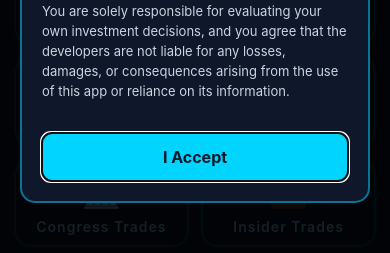
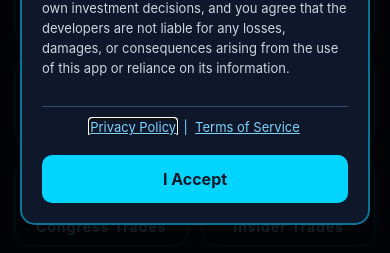
Before and after one commit to cryptoaccess/StockFinderAI, a React Native app: screen /Home in a window 390 px wide. Shown: the part 457-710 px from the top of the page. Built offline with nearby package versions, Linux system fonts and the light colour scheme; no server answers.

Commit message:
StockfinderAI automates stock research and find the best stocks to buy

```diff
--- a/src/screens/HomeScreen.tsx
+++ b/src/screens/HomeScreen.tsx
@@ -10,7 +10,8 @@ import {
   Alert,
   StatusBar,
   Share,
-  Modal
+  Modal,
+  Linking
 } from 'react-native';
 import { SafeAreaView } from 'react-native-safe-area-context';
 import { LineChart } from 'react-native-chart-kit';
@@ -1025,6 +1026,15 @@ const HomeScreen = () => {
               <Text style={styles.modalText}>
                 You are solely responsible for evaluating your own investment decisions, and you agree that the developers are not liable for any losses, damages, or consequences arising from the use of this app or reliance on its information.
               </Text>
+              <View style={styles.legalLinksContainer}>
+                <TouchableOpacity onPress={() => Linking.openURL('https://cryptoaccess.github.io/StockFinderAI/privacy-policy.html')}>
+                  <Text style={styles.legalLink}>Privacy Policy</Text>
+                </TouchableOpacity>
+                <Text style={styles.legalSeparator}>  |  </Text>
+                <TouchableOpacity onPress={() => Linking.openURL('https://cryptoaccess.github.io/StockFinderAI/terms-of-service.html')}>
+                  <Text style={styles.legalLink}>Terms of Service</Text>
+                </TouchableOpacity>
+              </View>
             </ScrollView>
             <TouchableOpacity
               style={styles.acceptButton}
@@ -1451,6 +1461,24 @@ const styles = StyleSheet.create({
     fontSize: 16,
     fontWeight: 'bold',
   },
+  legalLinksContainer: {
+    flexDirection: 'row',
+    justifyContent: 'center',
+    alignItems: 'center',
+    marginTop: 16,
+    paddingTop: 12,
+    borderTopWidth: 1,
+    borderTopColor: 'rgba(125, 211, 252, 0.3)',
+  },
+  legalLink: {
+    color: '#7dd3fc',
+    fontSize: 13,
+    textDecorationLine: 'underline',
+  },
+  legalSeparator: {
+    color: '#7dd3fc',
+    fontSize: 13,
+  },
 });
 
 export default HomeScreen;
```
Also changed, not shown: 1 other file (tests, documents, lock files or other folders).
